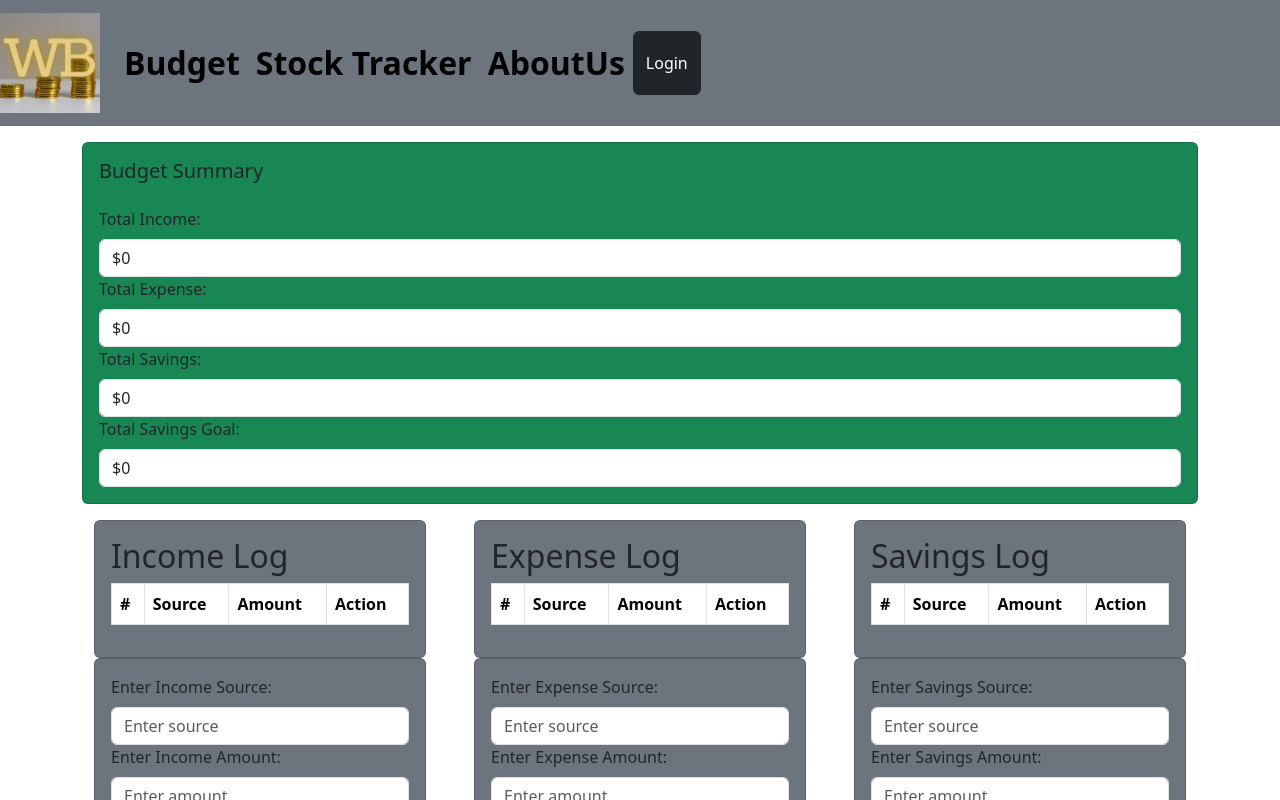
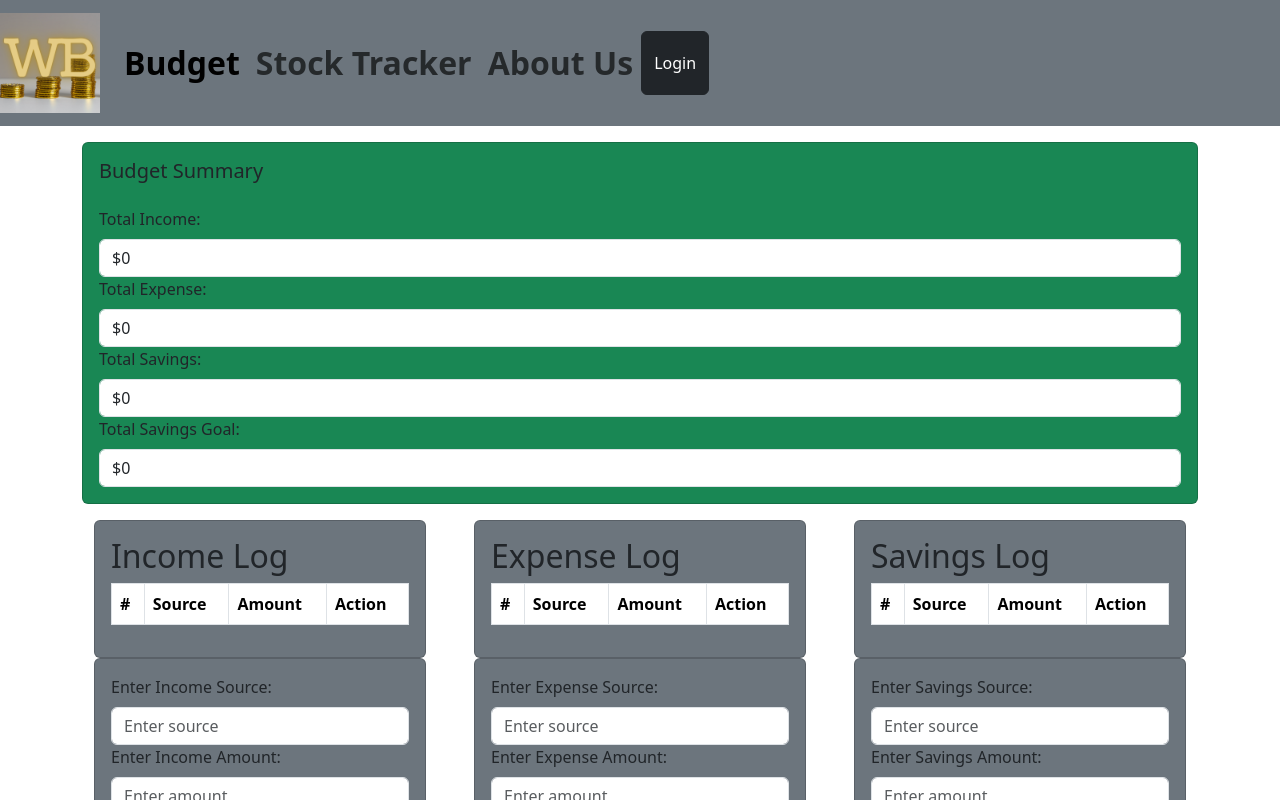
Before and after one commit to nba251522/Wealth-Builder, a React (Create React App) app in the folder client/: page / in a window 1280 px wide. Shown: the top 800 px of the page. Built offline with nearby package versions, Linux system fonts and the light colour scheme.

Commit message:
added an error page in the event of an error. I also updarte the header.jsx so that the webpage can properly deploy

```diff
--- /dev/null
+++ b/client/src/components/ErrorPage.jsx
@@ -0,0 +1,16 @@
+import { useRouteError } from 'react-router-dom';
+
+export default function ErrorPage() {
+  const error = useRouteError();
+  console.error(error);
+
+  return (
+    <div id="error-page">
+      <h1>Oops!</h1>
+      <p>Sorry, an unexpected error has occurred.</p>
+      <p>
+        <i>{error.statusText || error.message}</i>
+      </p>
+    </div>
+  );
+}
--- a/client/src/components/Header.jsx
+++ b/client/src/components/Header.jsx
@@ -3,8 +3,9 @@ import { Navbar, Nav, Form, Button, Modal } from 'react-bootstrap';
 import Logo from '../assets/WB.png'
 import '../styles/headfoot.css'
 
-// import { useMutation } from '@apollo/client';
+import { useMutation } from '@apollo/client';
 import { LOGIN_USER, CREATE_USER } from '../utils/mutations';
+import { Link, useLocation } from 'react-router-dom';
 
 const MyNavbar = () => {
   const [showLogin, setShowLogin] = useState(false);
@@ -15,8 +16,8 @@ const MyNavbar = () => {
   const handleRegisterClose = () => setShowRegister(false);
   const handleRegisterShow = () => setShowRegister(true);
 
-  // const [login, { error: loginError }] = useMutation(LOGIN_USER);
-  // const [register, { error: signUpError }] = useMutation(CREATE_USER);
+  const [login, { error: loginError }] = useMutation(LOGIN_USER);
+  const [register, { error: signUpError }] = useMutation(CREATE_USER);
 
   const loginFormSubmit = async (event) => {
     event.preventDefault();
@@ -39,7 +40,7 @@ const MyNavbar = () => {
       return { token, user };
 
     } catch (err) {
-      // console.error(loginError);
+      console.error(loginError);
     }
   };
 
@@ -82,9 +83,32 @@ const MyNavbar = () => {
       <Navbar.Toggle aria-controls="navbarSupportedContent" />
       <Navbar.Collapse id="navbarSupportedContent">
         <Nav className="me-auto text">
-          <Nav.Link href="/" active>Budget</Nav.Link>
-          <Nav.Link href="/StockTracker" active>Stock Tracker</Nav.Link>
-          <Nav.Link href="/AboutUs" active>AboutUs</Nav.Link>
+          <Link
+            to={"/"}
+            className={useLocation().pathname === "/" ?
+            'nav-link active' :
+            'nav-link'}
+          >
+          Budget
+          </Link>
+
+          <Link
+            to={"/tracker"}
+            className={useLocation().pathname === "/tracker" ?
+            'nav-link active' :
+            'nav-link'}
+          >
+          Stock Tracker
+          </Link>
+
+          <Link
+            to={"/about"}
+            className={useLocation().pathname === "/about" ?
+            'nav-link active' :
+            'nav-link'}
+          >
+          About Us
+          </Link>
           <Button type="button" onClick={handleLoginShow} className="btn btn-dark">Login</Button>
         </Nav>
       </Navbar.Collapse>
```
Also changed, not shown: 3 other files (tests, documents, lock files or other folders).
